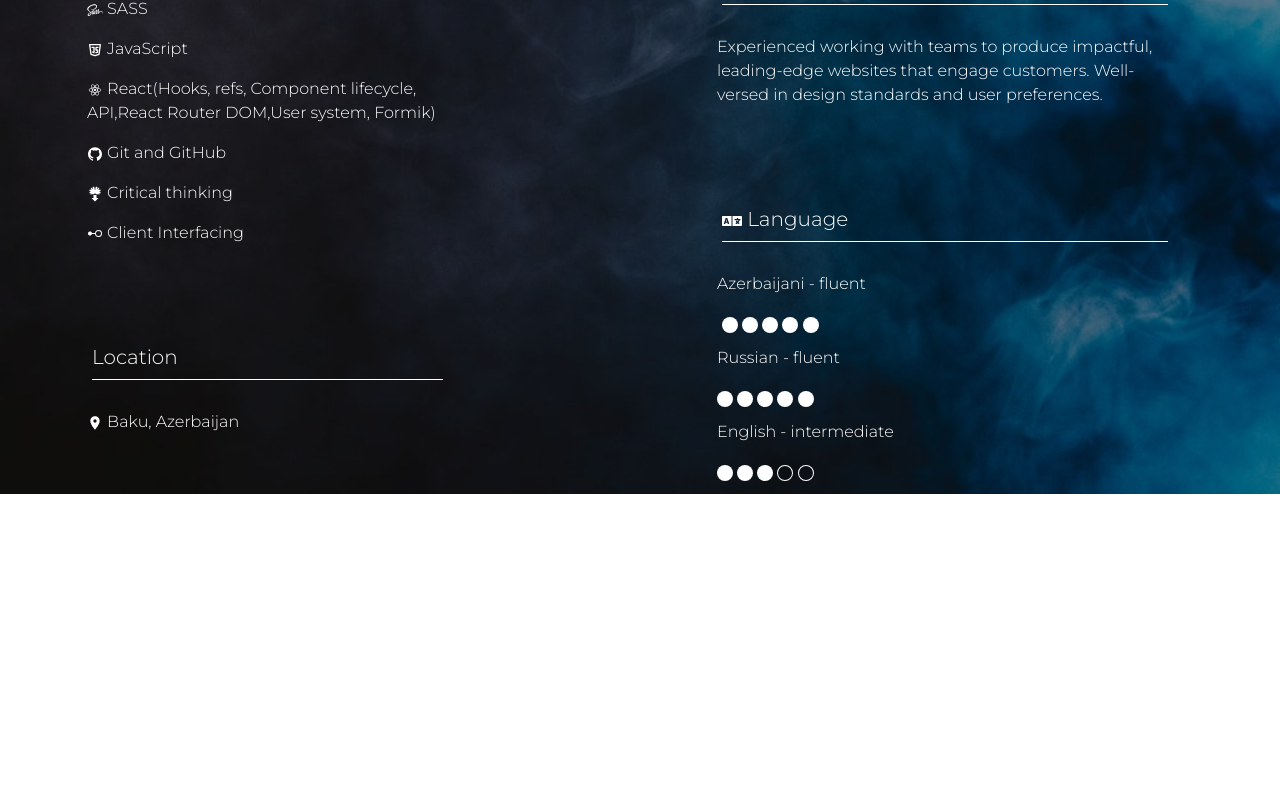
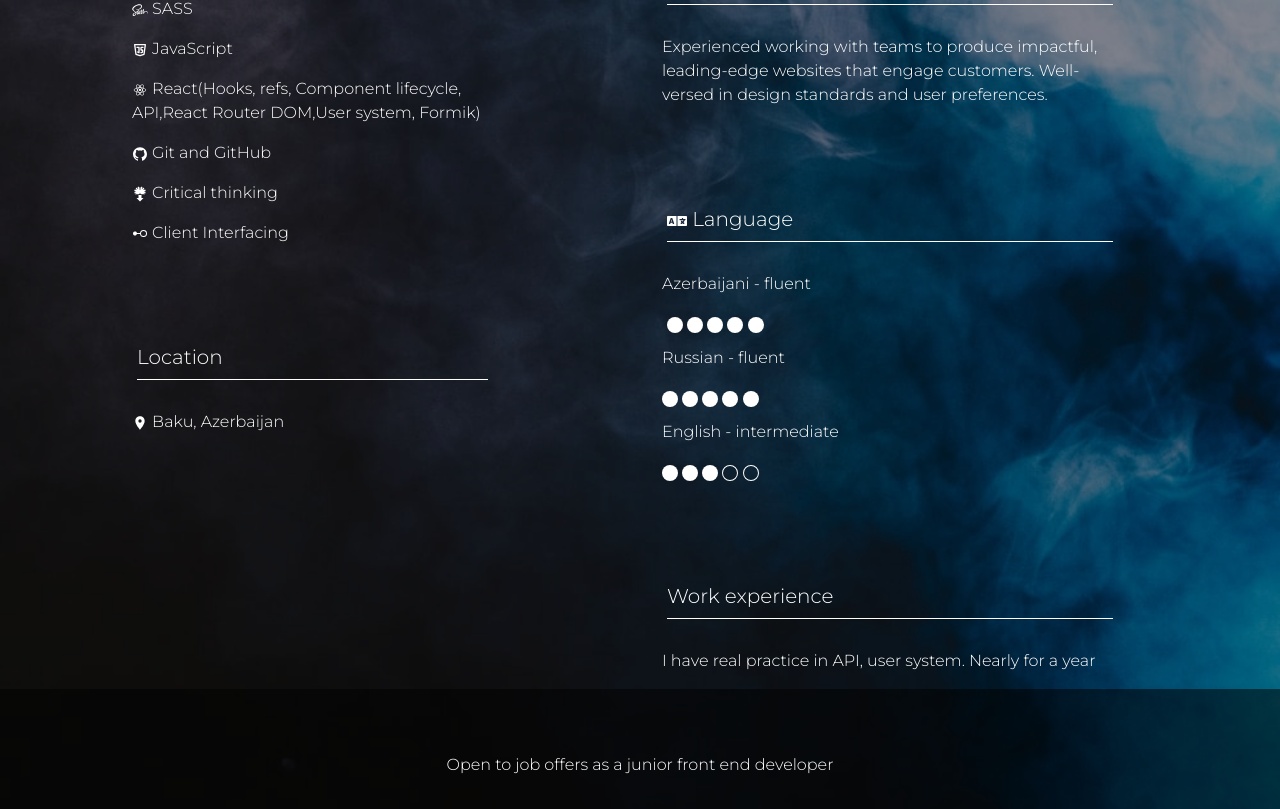
Before and after one commit to ElnurHamidov/CV, a React (Create React App) app: page / in a window 1280 px wide. Shown: the part 774-1583 px from the top of the page. Before the commit the page ends 1268 px from the top, so only its background shows below. Built offline with nearby package versions, Linux system fonts and the light colour scheme.

Commit message:
added footer and work experience

```diff
--- a/src/App.css
+++ b/src/App.css
@@ -2,6 +2,10 @@
 
 *{
   font-family: 'Montserrat', sans-serif;
+}
+
+body{
+
 }
 
 .wrapper{
@@ -24,6 +28,7 @@
 .header{
   background: rgba(0, 0, 0, .6);
   border-bottom: 1px solid #fff;
+  padding-left: 100px;
 }
 
 .main{
@@ -31,8 +36,9 @@
   color: #fff;
   min-height: 750px;
   padding-top: 40px;
-  padding-left: 10px;
+  padding-left: 100px;
 }
+
 
 
 .contact-item,
@@ -40,7 +46,8 @@
 .skills-item,
 .profile-item,
 .languages-item,
-.location-item
+.location-item,
+.experience-item
 {
   margin: 10px 0px;
 }
@@ -48,7 +55,8 @@
 .skills,
 .profile,
 .languages,
-.location
+.location,
+.experience
 {
   margin-top: 100px;
 }
--- a/src/App.js
+++ b/src/App.js
@@ -1,12 +1,14 @@
 import './App.css';
 import Header from './Header';
 import Main from './Main';
+import Footer from './Footer';
 
 function App() {
   return (
     <div className="wrapper">
           <Header />
           <Main />
+          <Footer />
       </div>
   );
 }
--- /dev/null
+++ b/src/Experience.js
@@ -0,0 +1,14 @@
+import React from 'react';
+
+export default class Experience extends React.Component{
+
+
+    render(){
+        return(
+            <div className="experience">
+               <div className="h5" style={{marginLeft: '5px',marginBottom: '30px', borderBottom: '1px solid #fff', paddingBottom: '10px'}}>Work experience</div>
+               <div className="experience-item"><p>I have real practice in API, user system. Nearly for a year</p></div>
+            </div>
+        );
+    }
+}
--- /dev/null
+++ b/src/Footer.js
@@ -0,0 +1,18 @@
+import React from 'react';
+
+export default class Footer extends React.Component{
+
+
+    render(){
+        return(
+            <div className="footer">
+                <footer className="text-center text-white" style={{backgroundColor: "rgba(0, 0, 0, .7)"}}>
+                    <div className="container p-4"></div>
+                    <div className="text-center p-3" style={{ color: '#fff'}}>
+                        <p>Open to job offers as a junior front end developer</p>
+                    </div>
+                </footer>
+            </div>
+        );
+    }
+}
--- a/src/Main.js
+++ b/src/Main.js
@@ -5,6 +5,7 @@ import Skills from './Skills';
 import Profile from './Profile';
 import Languages from './Languages';
 import Location from './Location';
+import Experience from './Experience';
 
 class Main extends React.Component{
 
@@ -18,10 +19,11 @@ class Main extends React.Component{
                              <Skills />
                             <Location />
                         </div>
-                        <div className="col-md-5" style={{marginLeft: '250px'}}>
+                        <div className="col-md-5" style={{marginLeft: '150px'}}>
                             <Education />
                             <Profile />
                             <Languages />
+                            <Experience />
                         </div>
                     </div>
                 </div>
```
